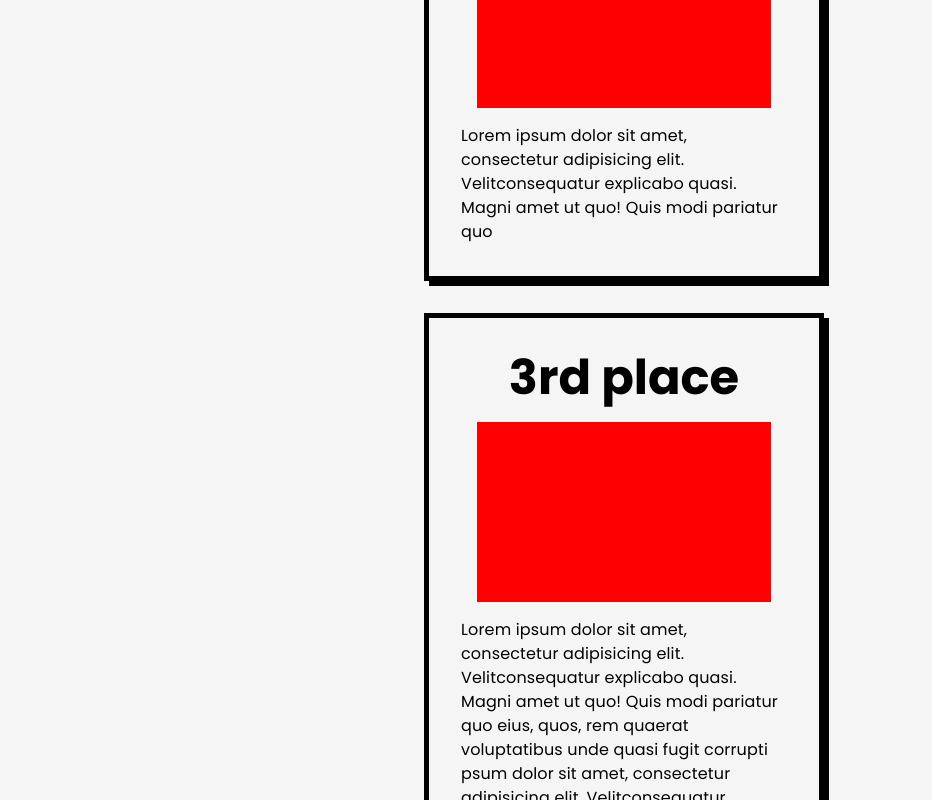
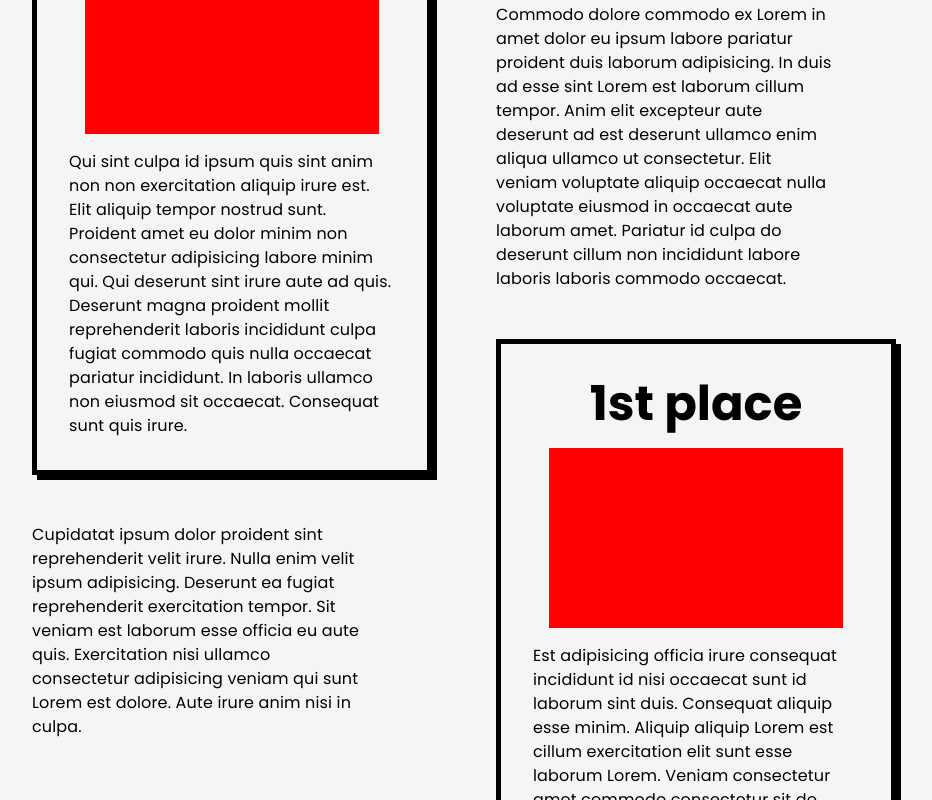
Before and after one commit to USFGDSC/HackUSF, a Next.js app: page / in a window 1280 px wide. Shown: the part 2500-3300 px from the top of the page, without its empty margins (16-948 px from the left). Built offline with nearby package versions, Linux system fonts and the light colour scheme; no server answers.

Commit message:
final prizes section

```diff
--- a/app/globals.css
+++ b/app/globals.css
@@ -11,6 +11,7 @@
 
 html {
   scroll-behavior: smooth;
+  overflow-x: hidden;
 }
 
 body {
--- a/components/prizes/PrizeListing.js
+++ b/components/prizes/PrizeListing.js
@@ -13,7 +13,7 @@ const PrizeListing = ({ prizeName, prizeImgSrc, prizeDescription }) => {
 				padding: '2rem',
 				margin: '2rem',
 				minHeight: '350px',
-				width: '400px',
+				width: 'min(400px, 80vw)',
 			}}
 		>
 			<Typography variant="h3" fontWeight="bold">
--- a/components/prizes/PrizeSection.js
+++ b/components/prizes/PrizeSection.js
@@ -1,11 +1,35 @@
 import React from 'react';
 import PrizeListing from './PrizeListing';
-import { Box } from '@mui/material';
+import { Box, Grid2 as Grid, Typography } from '@mui/material';
+import { LoremIpsum } from 'lorem-ipsum';
 
-const PrizeSection = () => {
+const lorem = new LoremIpsum({
+	sentencesPerParagraph: {
+		max: 8,
+		min: 4,
+	},
+	wordsPerSentence: {
+		max: 16,
+		min: 4,
+	},
+});
+
+const YapContent = () => {
 	return (
-		<Box>
-			<PrizeListing
+		<Box
+			sx={{
+				width: 'min(400px, 80vw)',
+				paddingX: '2rem',
+				paddingY: '1rem',
+			}}
+		>
+			<Typography>{lorem.generateParagraphs(1)}</Typography>
+		</Box>
+	);
+};
+
+{
+	/* <PrizeListing
 				prizeName="1st place"
 				prizeDescription="Lorem ipsum dolor sit amet, consectetur adipisicing elit. Velitconsequatur explicabo quasi. Magni amet ut quo! Quis modi pariatur quo
 				eius, quos, rem quaerat voluptatibus unde quasi fugit corrupti"
@@ -18,8 +42,52 @@ const PrizeSection = () => {
 				prizeName="3rd place"
 				prizeDescription="Lorem ipsum dolor sit amet, consectetur adipisicing elit. Velitconsequatur explicabo quasi. Magni amet ut quo! Quis modi pariatur quo
 				eius, quos, rem quaerat voluptatibus unde quasi fugit corrupti psum dolor sit amet, consectetur adipisicing elit. Velitconsequatur explicabo quasi. Magni amet ut quo!"
-			/>
-		</Box>
+			/> */
+}
+const PrizeSection = () => {
+	return (
+		<Grid container>
+			<Grid item xs={12} md={6} lg={3}>
+				<YapContent />
+				<YapContent />
+				<PrizeListing
+					prizeName="1st place"
+					prizeDescription={lorem.generateParagraphs(1)}
+				/>
+				<YapContent />
+			</Grid>
+			<Grid item xs={12} md={6} lg={3}>
+				<PrizeListing
+					prizeName="1st place"
+					prizeDescription={lorem.generateParagraphs(1)}
+				/>
+				<YapContent />
+				<PrizeListing
+					prizeName="1st place"
+					prizeDescription={lorem.generateParagraphs(1)}
+				/>
+			</Grid>
+			<Grid item xs={12} md={6} lg={3}>
+				<YapContent />
+				<PrizeListing
+					prizeName="1st place"
+					prizeDescription={lorem.generateParagraphs(1)}
+				/>
+				<YapContent />
+				<PrizeListing
+					prizeName="1st place"
+					prizeDescription={lorem.generateParagraphs(1)}
+				/>
+			</Grid>
+			<Grid item xs={12} md={6} lg={3}>
+				<PrizeListing
+					prizeName="1st place"
+					prizeDescription={lorem.generateParagraphs(1)}
+				/>
+				<YapContent />
+				<YapContent />
+			</Grid>
+		</Grid>
 	);
 };
 
--- a/package.json
+++ b/package.json
@@ -14,6 +14,7 @@
     "@emotion/styled": "^11.14.0",
     "@mui/icons-material": "^6.4.2",
     "@mui/material": "^6.4.2",
+    "lorem-ipsum": "^2.0.8",
     "next": "15.1.6",
     "react": "^19.0.0",
     "react-dom": "^19.0.0",
```
Also changed, not shown: components/prizes/YapContent.js (deleted), 1 other file (tests, documents, lock files or other folders).
